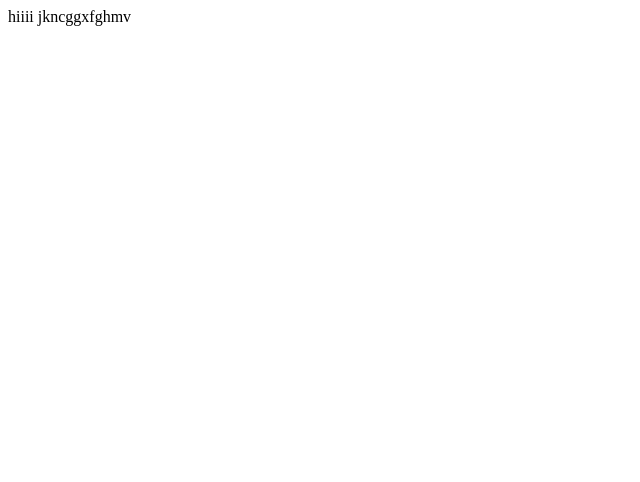
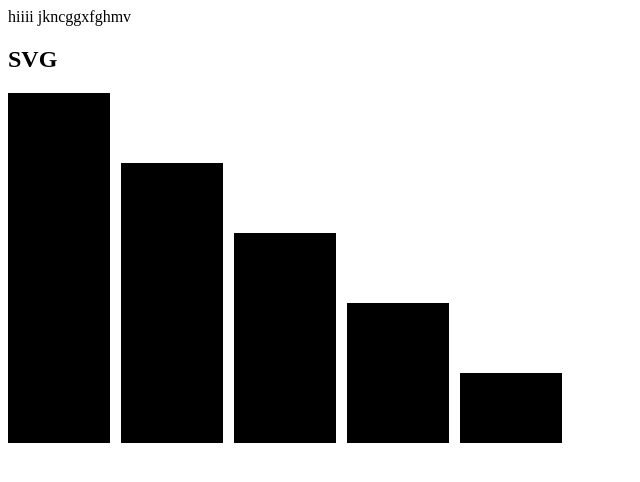
Before and after one commit to Shravaniii1508/vizportfolio, a plain HTML site: page index.html in a window 1280 px wide. Shown: the whole page, without its empty margins (0-640 px from the left). Drawn offline with Linux system fonts and the light colour scheme.

Commit message:
Update index.html

```diff
--- a/index.html
+++ b/index.html
@@ -1 +1,11 @@
 hiiii jkncggxfghmv
+
+<h2> SVG </h2>
+
+<svg width="554" height="350" viewBox="0 0 554 350" fill="none" xmlns="http://www.w3.org/2000/svg">
+<path d="M554 280H452V350H554V280Z" fill="black"/>
+<path d="M102 0H0V350H102V0Z" fill="black"/>
+<path d="M328 140H226V350H328V140Z" fill="black"/>
+<path d="M215 70H113V350H215V70Z" fill="black"/>
+<path d="M441 210H339V350H441V210Z" fill="black"/>
+</svg>
```
